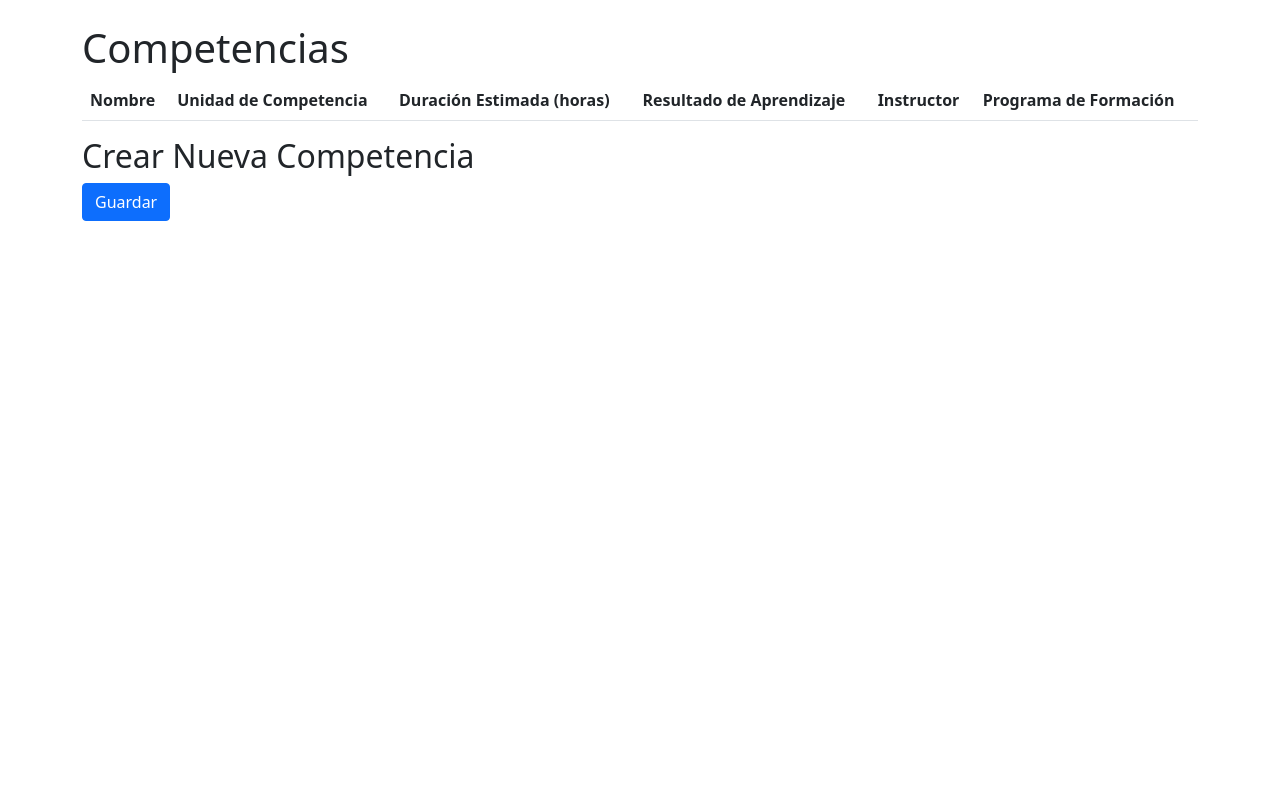
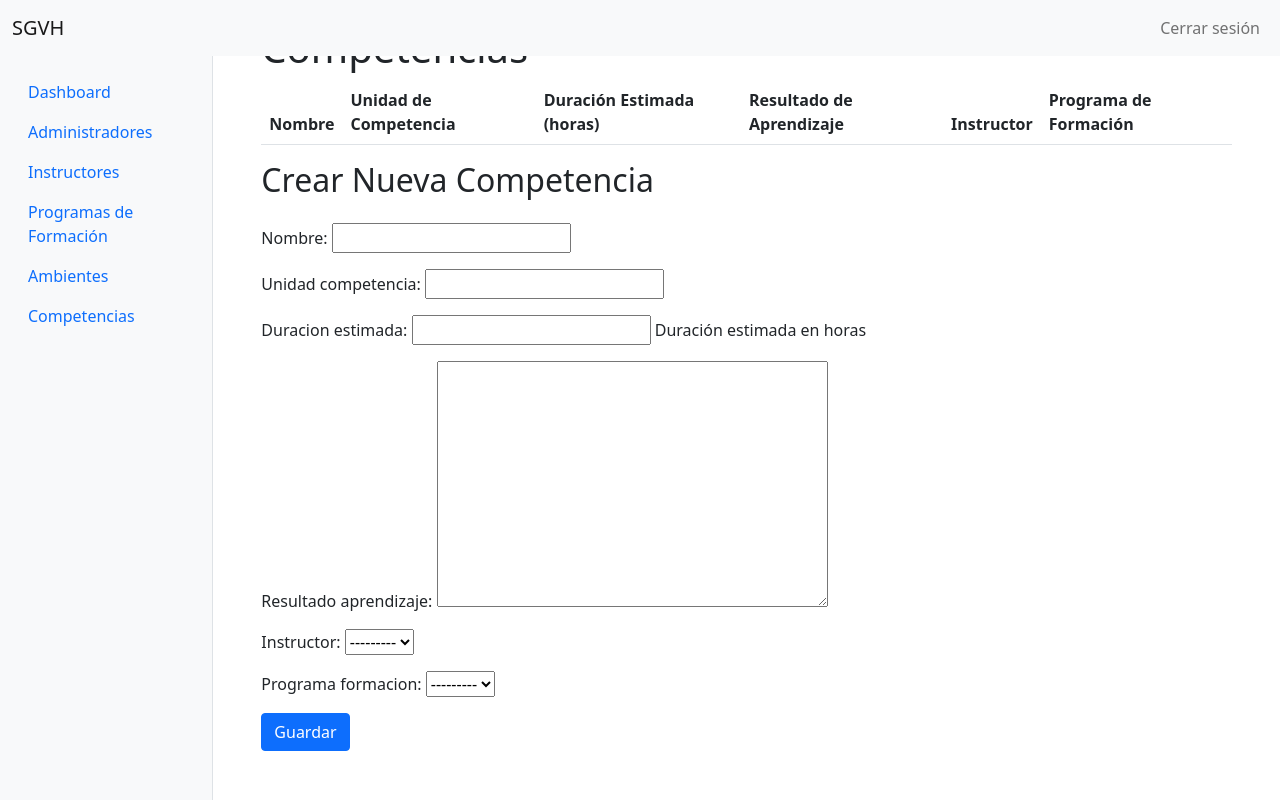
Before and after one commit to Sebxzttian/django_sgvh, a Django app: page /competencias/ in a window 1280 px wide. Run offline with Django 5.2, Linux system fonts and the light colour scheme; the visitor is signed in with stand-in values (Sample User, id 1); data that the repository does not hold is empty.

Commit message:
panel funcional

```diff
--- a/sgvh/horarios/templates/horarios/admin_dashboard.html
+++ b/sgvh/horarios/templates/horarios/admin_dashboard.html
@@ -1,3 +1,4 @@
+{% extends "horarios/base.html" %}
 <!DOCTYPE html>
 <html lang="es">
 <head>
@@ -9,9 +10,7 @@
     <div class="container mt-5">
         <h1>Bienvenido, Administrador</h1>
         <p>Esta es la página de administración.</p>
-        <!-- Aquí puedes agregar enlaces a las diferentes secciones de administración -->
-        <a href="{% url 'administrador_list' %}" class="btn btn-primary">Gestionar Administradores</a>
-        <!-- Agrega más botones para otras secciones -->
+
     </div>
 </body>
 </html>
--- /dev/null
+++ b/sgvh/horarios/templates/horarios/base.html
@@ -0,0 +1,100 @@
+<!DOCTYPE html>
+<html lang="es">
+<head>
+    <meta charset="UTF-8">
+    <meta name="viewport" content="width=device-width, initial-scale=1.0">
+    <title>{% block title %}Sistema de Gestión de Horarios{% endblock %}</title>
+    <link href="https://cdn.jsdelivr.net/npm/bootstrap@5.1.3/dist/css/bootstrap.min.css" rel="stylesheet">
+    <style>
+        #sidebar {
+            height: 100vh;
+            position: fixed;
+            top: 0;
+            left: 0;
+            padding-top: 56px;
+            background-color: #f8f9fa;
+            border-right: 1px solid #dee2e6;
+        }
+        #content {
+            margin-left: 250px;
+        }
+        @media (max-width: 768px) {
+            #sidebar {
+                position: static;
+                height: auto;
+                padding-top: 0;
+            }
+            #content {
+                margin-left: 0;
+            }
+        }
+    </style>
+</head>
+<body>
+    <nav class="navbar navbar-expand-lg navbar-light bg-light fixed-top">
+        <div class="container-fluid">
+            <a class="navbar-brand" href="{% url 'admin_dashboard' %}">SGVH</a>
+            <button class="navbar-toggler" type="button" data-bs-toggle="collapse" data-bs-target="#navbarNav" aria-controls="navbarNav" aria-expanded="false" aria-label="Toggle navigation">
+                <span class="navbar-toggler-icon"></span>
+            </button>
+            <div class="collapse navbar-collapse" id="navbarNav">
+                <ul class="navbar-nav ms-auto">
+                    <li class="nav-item">
+                        <a class="nav-link" href="{% url 'logout' %}">Cerrar sesión</a>
+                    </li>
+                </ul>
+            </div>
+        </div>
+    </nav>
+
+    <div class="container-fluid">
+        <div class="row">
+            <nav id="sidebar" class="col-md-3 col-lg-2 d-md-block sidebar collapse">
+                <div class="position-sticky pt-3">
+                    <ul class="nav flex-column">
+                        <li class="nav-item">
+                            <a class="nav-link" href="{% url 'admin_dashboard' %}">
+                                Dashboard
+                            </a>
+                        </li>
+                        <li class="nav-item">
+                            <a class="nav-link" href="{% url 'administrador_list' %}">
+                                Administradores
+                            </a>
+                        </li>
+                        <li class="nav-item">
+                            <a class="nav-link" href="{% url 'instructor_list' %}">
+                                Instructores
+                            </a>
+                        </li>
+                        <li class="nav-item">
+                            <a class="nav-link" href="{% url 'programa_formacion_list' %}">
+                                Programas de Formación
+                            </a>
+                        </li>
+                        <li class="nav-item">
+                            <a class="nav-link" href="{% url 'ambiente_list' %}">
+                                Ambientes
+                            </a>
+                        </li>
+                        <li class="nav-item">
+                            <a class="nav-link" href="{% url 'competencia_list' %}">
+                                Competencias
+                            </a>
+                        </li>
+                    </ul>
+                </div>
+            </nav>
+
+            <main id="content" class="col-md-9 ms-sm-auto col-lg-10 px-md-4">
+                <div class="container mt-4">
+                    {% block content %}
+                    {% endblock %}
+                </div>
+            </main>
+        </div>
+    </div>
+
+    <script src="https://cdn.jsdelivr.net/npm/bootstrap@5.1.3/dist/js/bootstrap.bundle.min.js"></script>
+</body>
+</html>
--- a/sgvh/horarios/templates/horarios/competencia_list.html
+++ b/sgvh/horarios/templates/horarios/competencia_list.html
@@ -1,12 +1,8 @@
-<!DOCTYPE html>
-<html lang="es">
-<head>
-    <meta charset="UTF-8">
-    <title>Competencias</title>
-    <link href="https://cdn.jsdelivr.net/npm/bootstrap@5.1.3/dist/css/bootstrap.min.css" rel="stylesheet">
-</head>
-<body>
-    <div class="container mt-4">
+{% extends 'horarios/base.html' %}
+
+{% block title %}Competencias{% endblock %}
+
+{% block content %}
 <h1>Competencias</h1>
 <table class="table table-striped">
     <thead>
@@ -32,12 +28,11 @@
         {% endfor %}
     </tbody>
 </table>
+
 <h2>Crear Nueva Competencia</h2>
-        <form method="post">
+<form method="post" class="mt-4">
     {% csrf_token %}
     {{ form.as_p }}
     <button type="submit" class="btn btn-primary">Guardar</button>
 </form>
-    </div>
-</body>
-</html>
+{% endblock %}
--- a/sgvh/horarios/urls.py
+++ b/sgvh/horarios/urls.py
@@ -1,29 +1,26 @@
 from django.urls import path
 from django.contrib.auth.views import LogoutView
+from django.contrib.auth.decorators import login_required
 from .views import (
-    AdministradorListView, AdministradorCreateView,
-    InstructorListView, InstructorCreateView,
-    ProgramaFormacionListView, ProgramaFormacionCreateView,
-    AmbienteListView, AmbienteCreateView,
-    CompetenciaListView, CompetenciaCreateView,
-    login_view, admin_dashboard
+    login_view,
+    admin_dashboard,
+    AdministradorListCreateView,
+    InstructorListCreateView,
+    ProgramaFormacionListCreateView,
+    AmbienteListCreateView,
+    CompetenciaListCreateView
 )
 
 urlpatterns = [
-    # URL pública para inicio de sesión
+    # URLs públicas
     path('login/', login_view, name='login'),
     path('logout/', LogoutView.as_view(next_page='login'), name='logout'),
 
     # URLs protegidas
-    path('admin-dashboard/', admin_dashboard, name='admin_dashboard'),
-    path('administradores/', AdministradorListView.as_view(), name='administrador_list'),
-    path('administradores/crear/', AdministradorCreateView.as_view(), name='administrador_create'),
-    path('instructores/', InstructorListView.as_view(), name='instructor_list'),
-    path('instructores/crear/', InstructorCreateView.as_view(), name='instructor_create'),
-    path('programas/', ProgramaFormacionListView.as_view(), name='programa_formacion_list'),
-    path('programas/crear/', ProgramaFormacionCreateView.as_view(), name='programa_formacion_create'),
-    path('ambientes/', AmbienteListView.as_view(), name='ambiente_list'),
-    path('ambientes/crear/', AmbienteCreateView.as_view(), name='ambiente_create'),
-    path('competencias/', CompetenciaListView.as_view(), name='competencia_list'),
-    path('competencias/crear/', CompetenciaCreateView.as_view(), name='competencia_create'),
+    path('dashboard/', login_required(admin_dashboard), name='admin_dashboard'),
+    path('administradores/', login_required(AdministradorListCreateView.as_view()), name='administrador_list'),
+    path('instructores/', login_required(InstructorListCreateView.as_view()), name='instructor_list'),
+    path('programas/', login_required(ProgramaFormacionListCreateView.as_view()), name='programa_formacion_list'),
+    path('ambientes/', login_required(AmbienteListCreateView.as_view()), name='ambiente_list'),
+    path('competencias/', login_required(CompetenciaListCreateView.as_view()), name='competencia_list'),
 ]
--- a/sgvh/horarios/views.py
+++ b/sgvh/horarios/views.py
@@ -1,72 +1,125 @@
 from django.shortcuts import render, redirect
-from django.views.generic import ListView, CreateView
-from django.urls import reverse_lazy
+from django.contrib.auth.decorators import login_required
+from django.views.generic import ListView
 from django.contrib.auth import authenticate, login
-from django.contrib.auth.decorators import user_passes_test
-from django.contrib.auth.mixins import UserPassesTestMixin
+from django.contrib.auth.mixins import LoginRequiredMixin
 from .models import Administrador, Instructor, ProgramaFormacion, Ambiente, Competencia
+from django import forms
 
 def is_admin(user):
     return user.is_authenticated and user.is_staff
 
-class AdminRequiredMixin(UserPassesTestMixin):
-    def test_func(self):
-        return is_admin(self.request.user)
+# Formularios para cada modelo
+class AdministradorForm(forms.ModelForm):
+    class Meta:
+        model = Administrador
+        fields = ['nombres', 'apellidos', 'numero_cedula', 'numero_celular', 'correo_institucional', 'correo_personal']
 
-class AdministradorListView(AdminRequiredMixin, ListView):
+class InstructorForm(forms.ModelForm):
+    class Meta:
+        model = Instructor
+        fields = ['nombres', 'apellidos', 'correo_personal', 'correo_institucional', 'numero_celular', 'numero_cedula', 'competencias_imparte']
+
+class ProgramaFormacionForm(forms.ModelForm):
+    class Meta:
+        model = ProgramaFormacion
+        fields = ['nombre_programa', 'jornada', 'fecha_inicio', 'fecha_fin', 'instructores']
+
+class AmbienteForm(forms.ModelForm):
+    class Meta:
+        model = Ambiente
+        fields = ['nombre_ambiente', 'sede', 'programa_formacion', 'instructores']
+
+class CompetenciaForm(forms.ModelForm):
+    class Meta:
+        model = Competencia
+        fields = ['nombre', 'unidad_competencia', 'duracion_estimada', 'resultado_aprendizaje', 'instructor', 'programa_formacion']
+
+# Vistas protegidas para cada entidad
+class AdministradorListCreateView(LoginRequiredMixin, ListView):
     model = Administrador
-    template_name = 'administrador_list.html'
+    template_name = 'horarios/administrador_list.html'
     context_object_name = 'administradores'
 
-class AdministradorCreateView(AdminRequiredMixin, CreateView):
-    model = Administrador
-    fields = ['nombres', 'apellidos', 'numero_cedula', 'numero_celular', 'correo_institucional', 'correo_personal']
-    template_name = 'administrador_form.html'
-    success_url = reverse_lazy('administrador_list')
+    def get_context_data(self, **kwargs):
+        context = super().get_context_data(**kwargs)
+        context['form'] = AdministradorForm()
+        return context
 
-class InstructorListView(AdminRequiredMixin, ListView):
+    def post(self, request, *args, **kwargs):
+        form = AdministradorForm(request.POST)
+        if form.is_valid():
+            form.save()
+            return redirect('administrador_list')
+        return self.get(request, *args, **kwargs)
+
+class InstructorListCreateView(LoginRequiredMixin, ListView):
     model = Instructor
     template_name = 'horarios/instructor_list.html'
     context_object_name = 'instructores'
 
-class InstructorCreateView(AdminRequiredMixin, CreateView):
-    model = Instructor
-    fields = ['nombres', 'apellidos', 'correo_personal', 'correo_institucional', 'numero_celular', 'numero_cedula', 'competencias_imparte']
-    template_name = 'horarios/instructor_form.html'
-    success_url = reverse_lazy('instructor_list')
+    def get_context_data(self, **kwargs):
+        context = super().get_context_data(**kwargs)
+        context['form'] = InstructorForm()
+        return context
 
-class ProgramaFormacionListView(AdminRequiredMixin, ListView):
+    def post(self, request, *args, **kwargs):
+        form = InstructorForm(request.POST)
+        if form.is_valid():
+            form.save()
+            return redirect('instructor_list')
+        return self.get(request, *args, **kwargs)
+
+class ProgramaFormacionListCreateView(LoginRequiredMixin, ListView):
     model = ProgramaFormacion
     template_name = 'horarios/programa_formacion_list.html'
     context_object_name = 'programas'
 
-class ProgramaFormacionCreateView(AdminRequiredMixin, CreateView):
-    model = ProgramaFormacion
-    fields = ['nombre_programa', 'jornada', 'fecha_inicio', 'fecha_fin', 'instructores']
-    template_name = 'horarios/programa_formacion_form.html'
-    success_url = reverse_lazy('programa_formacion_list')
+    def get_context_data(self, **kwargs):
+        context = super().get_context_data(**kwargs)
+        context['form'] = ProgramaFormacionForm()
+        return context
 
-class AmbienteListView(AdminRequiredMixin, ListView):
+    def post(self, request, *args, **kwargs):
+        form = ProgramaFormacionForm(request.POST)
+        if form.is_valid():
+            form.save()
+            return redirect('programa_formacion_list')
+        return self.get(request, *args, **kwargs)
+
+class AmbienteListCreateView(LoginRequiredMixin, ListView):
     model = Ambiente
     template_name = 'horarios/ambiente_list.html'
     context_object_name = 'ambientes'
 
-class AmbienteCreateView(AdminRequiredMixin, CreateView):
-    model = Ambiente
-    fields = ['nombre_ambiente', 'sede', 'programa_formacion', 'instructores']
-    template_name = 'horarios/ambiente_form.html'
-    success_url = reverse_lazy('ambiente_list')
+    def get_context_data(self, **kwargs):
+        context = super().get_context_data(**kwargs)
+        context['form'] = AmbienteForm()
+        return context
 
-class CompetenciaListView(AdminRequiredMixin, ListView):
+    def post(self, request, *args, **kwargs):
+        form = AmbienteForm(request.POST)
+        if form.is_valid():
+            form.save()
+            return redirect('ambiente_list')
+        return self.get(request, *args, **kwargs)
+
+class CompetenciaListCreateView(LoginRequiredMixin, ListView):
     model = Competencia
     template_name = 'horarios/competencia_list.html'
     context_object_name = 'competencias'
 
-class CompetenciaCreateView(AdminRequiredMixin, CreateView):
-    model = Competencia
-    fields = ['nombre', 'unidad_competencia', 'duracion_estimada', 'resultado_aprendizaje', 'instructor', 'programa_formacion']
-    template_name = 'horarios/competencia_form.html'
-    success_url = reverse_lazy('competencia_list')
+    def get_context_data(self, **kwargs):
+        context = super().get_context_data(**kwargs)
+        context['form'] = CompetenciaForm()
+        return context
+
+    def post(self, request, *args, **kwargs):
+        form = CompetenciaForm(request.POST)
+        if form.is_valid():
+            form.save()
+            return redirect('competencia_list')
+        return self.get(request, *args, **kwargs)
 
 def login_view(request):
     if request.method == 'POST':
@@ -81,6 +134,6 @@
             return render(request, 'horarios/login.html', {'error_message': error_message})
     return render(request, 'horarios/login.html')
 
-@user_passes_test(is_admin)
+@login_required
 def admin_dashboard(request):
     return render(request, 'horarios/admin_dashboard.html')
--- a/sgvh/sgvh/urls.py
+++ b/sgvh/sgvh/urls.py
@@ -16,8 +16,10 @@
 """
 from django.contrib import admin
 from django.urls import path, include
+from django.shortcuts import redirect
 
 urlpatterns = [
     path('admin/', admin.site.urls),
-    path('', include('horarios.urls')),  # Asume que tu app se llama 'horarios'
+    path('', lambda request: redirect('login'), name='home'),  # Redirige la página principal al login
+    path('', include('horarios.urls')),
 ]
```
Also changed, not shown: sgvh/horarios/templates/horarios/administrador_form.html (deleted, +0 -18 lines), sgvh/horarios/templates/horarios/administrador_list.html (+10 -20 lines), sgvh/horarios/templates/horarios/ambiente_list.html (+8 -13 lines), sgvh/horarios/templates/horarios/instructor_list.html (+8 -13 lines), sgvh/horarios/templates/horarios/login.html (+24 -3 lines), sgvh/horarios/templates/horarios/programa_formacion_list.html (+8 -13 lines), sgvh/sgvh/settings.py (+19 -52 lines). Lines whose indentation alone changed are shown as unchanged.
